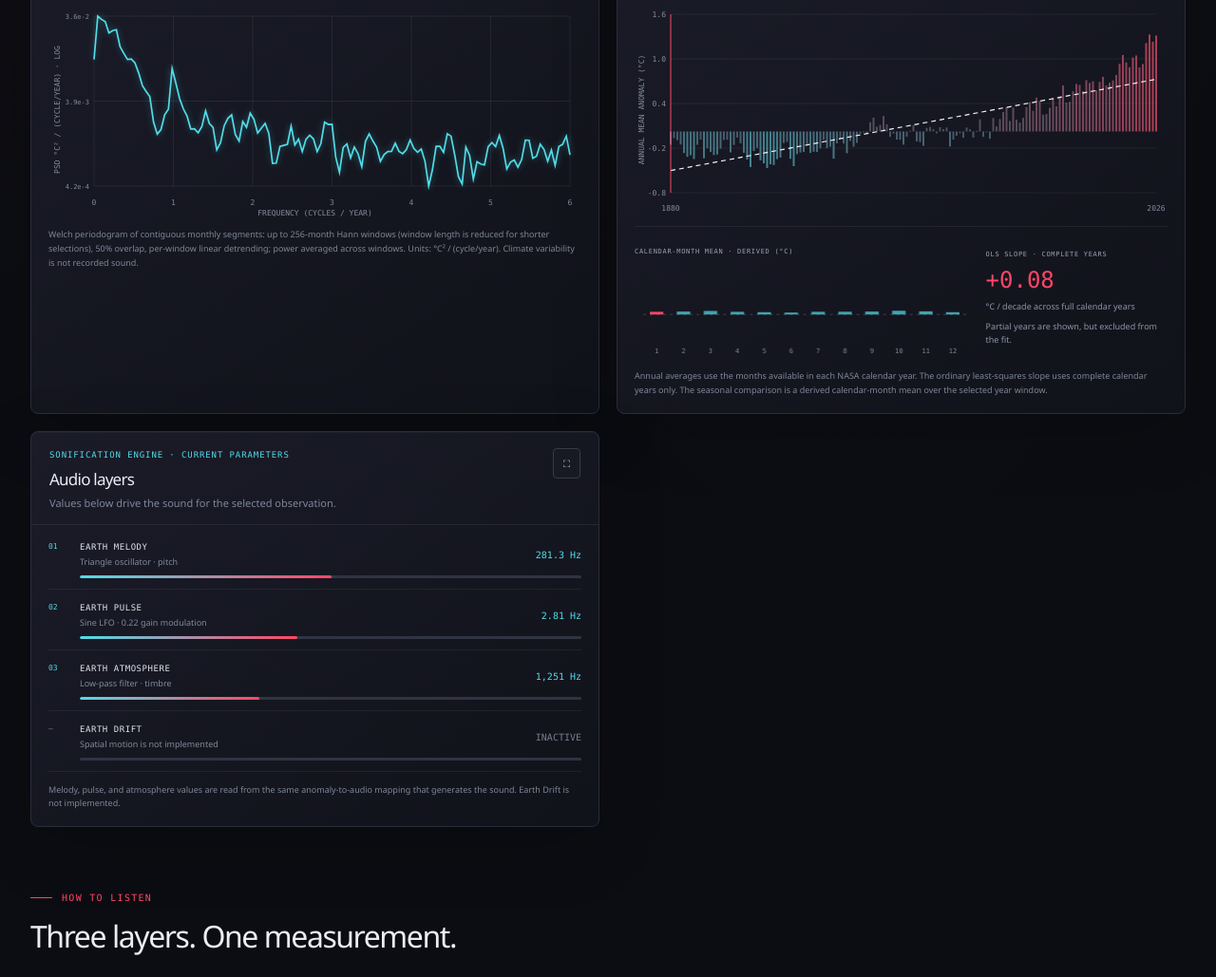
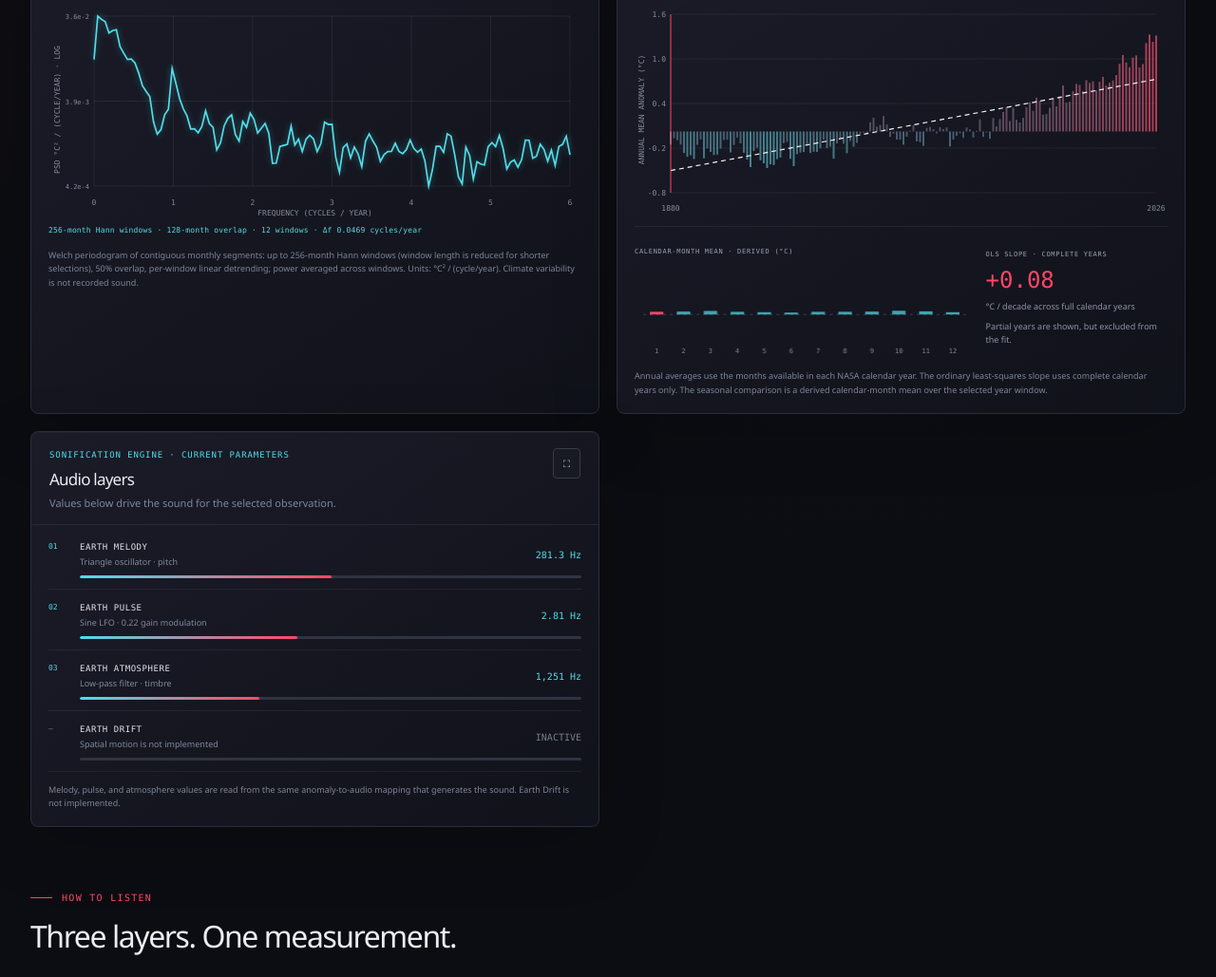
Before and after one commit to Devmyre369/Earth-Jukebox, a plain HTML site: page earth-jukebox/web/index.html in a window 1280 px wide. Shown: the part 2347-3376 px from the top of the page at 95% size. Drawn offline with Linux system fonts and the light colour scheme; files whose address does not match are found by name.

```diff
--- a/earth-jukebox/web/app.js
+++ b/earth-jukebox/web/app.js
@@ -42,6 +42,7 @@ const elements = {
   audioSignalState: document.querySelector("#audio-signal-state"),
   audioClock: document.querySelector("#audio-clock"),
   climateSpectrumCanvas: document.querySelector("#climate-spectrum-canvas"),
+  spectrumWindowInfo: document.querySelector("#spectrum-window-info"),
   annualCanvas: document.querySelector("#annual-canvas"),
   seasonalCanvas: document.querySelector("#seasonal-canvas"),
   trendValue: document.querySelector("#trend-value"),
@@ -249,6 +250,8 @@ function calculateClimateSpectrum() {
   const segmentLength = Math.min(256, 2 ** Math.floor(Math.log2(longestRun)));
   if (segmentLength < 32) {
     state.powerSpectrum = [];
+    elements.spectrumWindowInfo.textContent =
+      "Select a longer uninterrupted monthly range (at least 32 observations) to calculate the spectrum.";
     return;
   }
 
@@ -295,6 +298,9 @@ function calculateClimateSpectrum() {
     frequency: (bin * sampleRate) / segmentLength,
     density: segmentCount ? power / segmentCount : 0,
   }));
+  elements.spectrumWindowInfo.textContent =
+    `${segmentLength}-month Hann windows · ${hop}-month overlap · ${segmentCount} windows · ` +
+    `Δf ${(sampleRate / segmentLength).toFixed(4)} cycles/year`;
 }
 
 function calculateClimateSummaries() {
@@ -1480,4 +1486,14 @@ window.addEventListener("resize", () => {
   }
 });
 
+window.addEventListener("pagehide", () => {
+  clearTimer();
+  if (state.audioFrame) window.cancelAnimationFrame(state.audioFrame);
+  if (state.audioContext && state.audioContext.state !== "closed") {
+    state.audioContext.close().catch((error) => {
+      console.error("Could not close the Web Audio context cleanly.", error);
+    });
+  }
+});
+
 loadDataset();
--- a/earth-jukebox/web/index.html
+++ b/earth-jukebox/web/index.html
@@ -205,6 +205,7 @@
               <button class="icon-button fullscreen-button" type="button" data-fullscreen="climate-spectrum-panel" aria-label="Toggle temperature power spectrum full screen">⛶</button>
             </div>
             <canvas id="climate-spectrum-canvas" class="science-chart" role="img" aria-label="Welch power spectrum of the monthly global temperature anomaly series"></canvas>
+            <p class="analysis-metadata" id="spectrum-window-info" aria-live="polite">Calculating spectrum from contiguous monthly observations…</p>
             <p class="viz-note">Welch periodogram of contiguous monthly segments: up to 256-month Hann windows (window length is reduced for shorter selections), 50% overlap, per-window linear detrending; power averaged across windows. Units: °C² / (cycle/year). Climate variability is not recorded sound.</p>
           </article>
 
--- a/earth-jukebox/web/styles.css
+++ b/earth-jukebox/web/styles.css
@@ -523,6 +523,15 @@ summary:focus-visible {
   line-height: 1.65;
 }
 
+.analysis-metadata {
+  margin: 8px 18px 0;
+  color: var(--cyan);
+  font-family: var(--mono);
+  font-size: 8px;
+  letter-spacing: 0.02em;
+  line-height: 1.65;
+}
+
 .science-chart {
   width: calc(100% - 36px);
   height: 225px;
```
